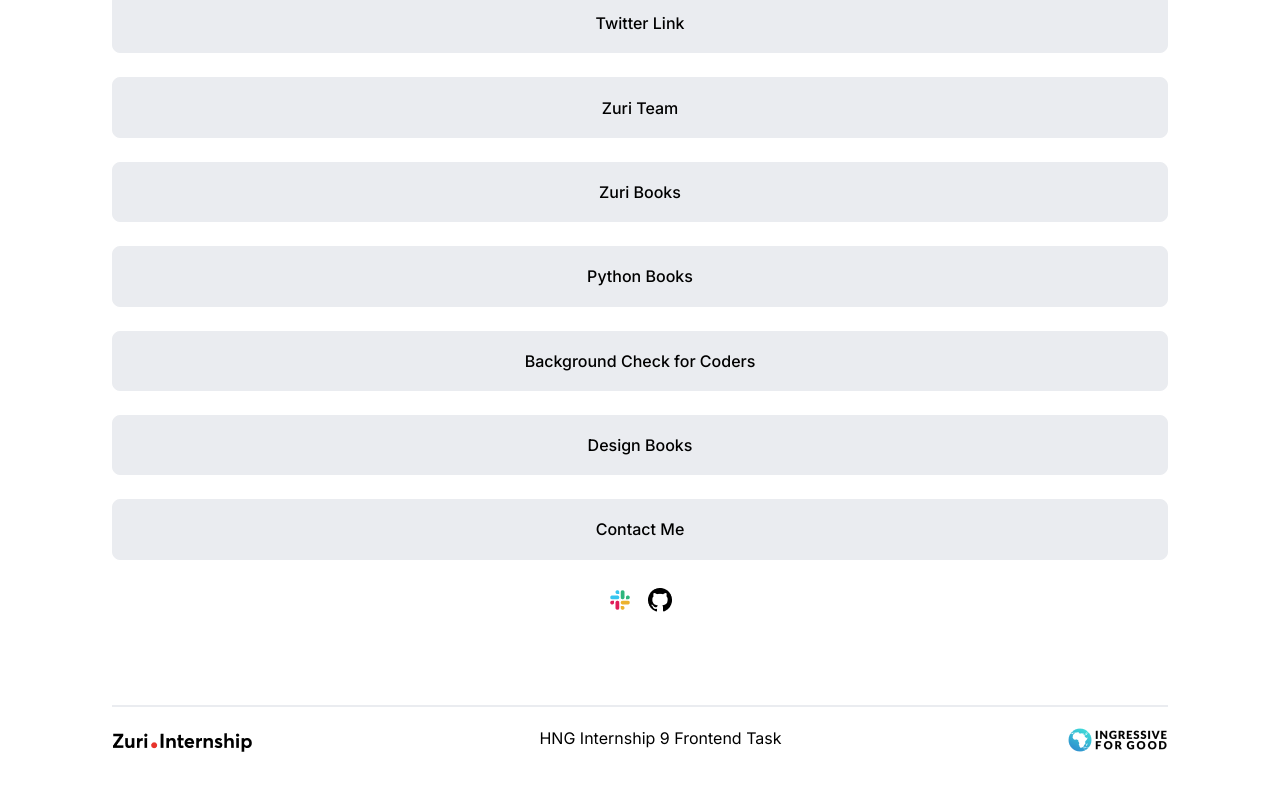
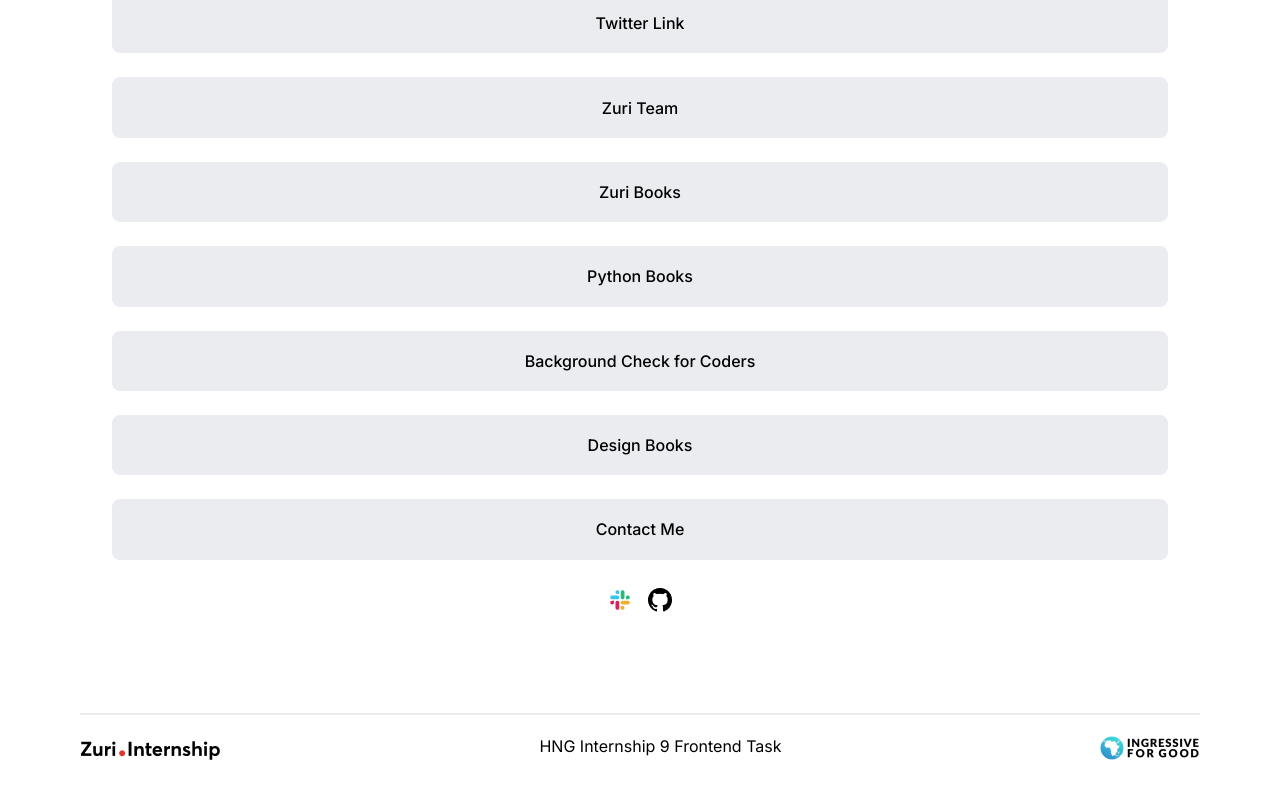
Before and after one commit to ChideraOzoagu/hng-task-1, a React (Create React App) app: page / in a window 1280 px wide. Shown: the part 224-1022 px from the top of the page. Built offline with nearby package versions, Linux system fonts and the light colour scheme.

Commit message:
style: footer restyled

```diff
--- a/src/App.js
+++ b/src/App.js
@@ -3,6 +3,7 @@ import Error from "./components/Error";
 import Contact from "./components/Contact";
 import "./index.css";
 import { BrowserRouter, Routes, Route } from "react-router-dom";
+import Footer from "./components/Footer";
 
 function App() {
   return (
@@ -14,6 +15,7 @@ function App() {
           {/* <Route path="*" element={<Error />} /> */}
         </Routes>
       </BrowserRouter>
+      <Footer/>
     </>
   );
 }
--- a/src/components/Contact.js
+++ b/src/components/Contact.js
@@ -111,11 +111,7 @@ const Contact = () => {
           Send Message
         </button>
       </form>
-      {/* <form action="">
-        <input type="text" placeholder="name" required />
-        <button type="submit">Submit</button>
-      </form> */}
-      <Footer />
+      {/* <Footer /> */}
     </section>
   );
 };
--- a/src/components/Home.js
+++ b/src/components/Home.js
@@ -69,7 +69,7 @@ const Home = () => {
           <img src={github} alt="github" />
         </a>
       </div>
-      <Footer/>
+      {/* <Footer/> */}
 
     </main>
   )
--- a/src/index.css
+++ b/src/index.css
@@ -84,7 +84,7 @@ footer {
   flex-direction: column;
   gap: 1rem;
   align-items: flex-start;
-  margin-top: 4rem;
+  margin: 2rem 4rem;
   position: relative;
 }
 footer::after {
@@ -281,7 +281,7 @@ input[type=checkbox] {
   footer {
     flex-direction: row;
     justify-content: space-between;
-    margin-top: 7rem;
+    margin: 5rem;
   }
   .error-page{
     padding: 5rem 10rem;
```
